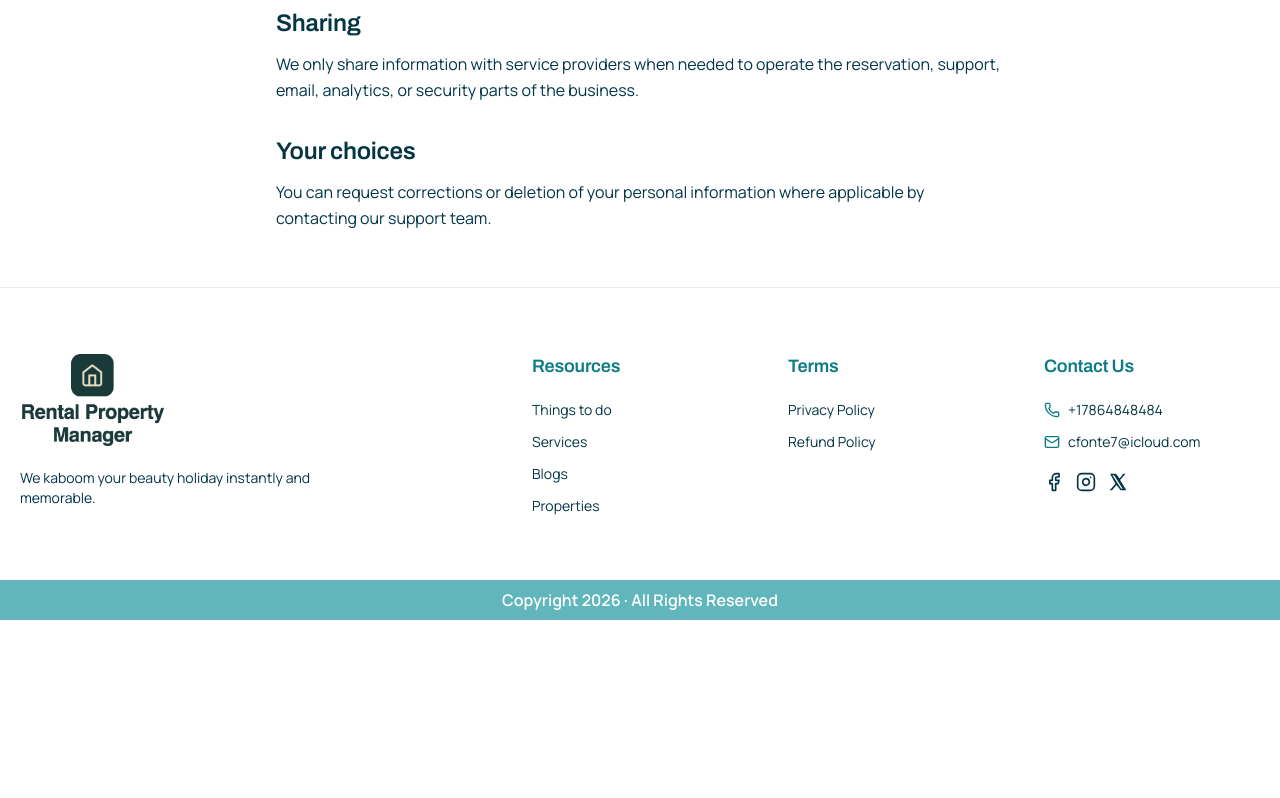
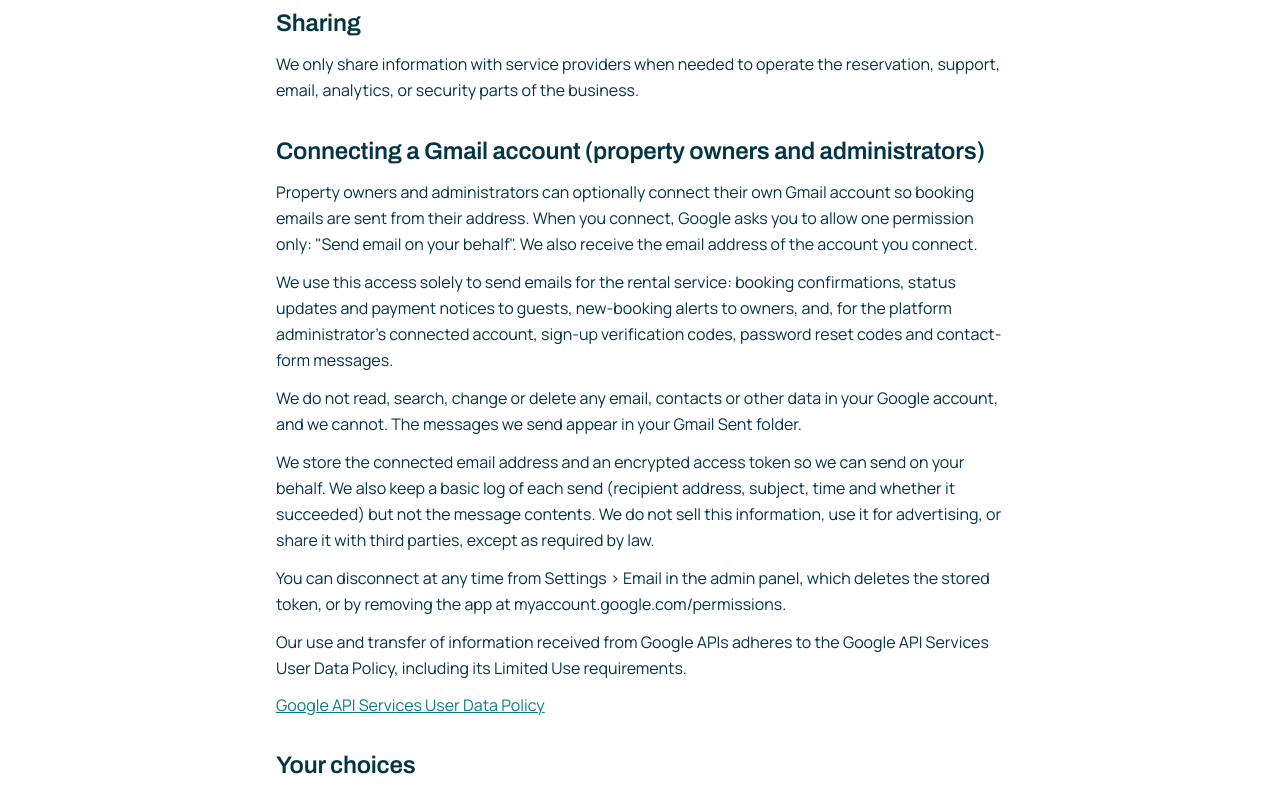
Before and after one commit to ramseychad1/rental-property-manager, a Next.js app in the folder frontend/: page /privacy-policy in a window 1280 px wide. Shown: the part 560-1358 px from the top of the page. Before the commit the page ends 1180 px from the top, so only its background shows below. Built offline with nearby package versions, Linux system fonts and the light colour scheme; no server answers.

Commit message:
docs: add privacy policy section for Gmail integration

```diff
--- a/frontend/src/app/privacy-policy/page.js
+++ b/frontend/src/app/privacy-policy/page.js
@@ -17,6 +17,21 @@
     body: "We only share information with service providers when needed to operate the reservation, support, email, analytics, or security parts of the business.",
   },
   {
+    title: "Connecting a Gmail account (property owners and administrators)",
+    paragraphs: [
+      "Property owners and administrators can optionally connect their own Gmail account so booking emails are sent from their address. When you connect, Google asks you to allow one permission only: \"Send email on your behalf\". We also receive the email address of the account you connect.",
+      "We use this access solely to send emails for the rental service: booking confirmations, status updates and payment notices to guests, new-booking alerts to owners, and, for the platform administrator's connected account, sign-up verification codes, password reset codes and contact-form messages.",
+      "We do not read, search, change or delete any email, contacts or other data in your Google account, and we cannot. The messages we send appear in your Gmail Sent folder.",
+      "We store the connected email address and an encrypted access token so we can send on your behalf. We also keep a basic log of each send (recipient address, subject, time and whether it succeeded) but not the message contents. We do not sell this information, use it for advertising, or share it with third parties, except as required by law.",
+      "You can disconnect at any time from Settings > Email in the admin panel, which deletes the stored token, or by removing the app at myaccount.google.com/permissions.",
+      "Our use and transfer of information received from Google APIs adheres to the Google API Services User Data Policy, including its Limited Use requirements.",
+    ],
+    link: {
+      href: "https://developers.google.com/terms/api-services-user-data-policy",
+      text: "Google API Services User Data Policy",
+    },
+  },
+  {
     title: "Your choices",
     body: "You can request corrections or deletion of your personal information where applicable by contacting our support team.",
   },
@@ -29,15 +44,29 @@
         Privacy Policy
       </h1>
       <p className="mt-4 text-sm text-[var(--color-muted-foreground)]">
-        Last updated: May 17, 2026
+        Last updated: September 20, 2026
       </p>
       <div className="mt-8 space-y-8">
         {sections.map((section) => (
           <section key={section.title}>
             <h2 className="font-display text-2xl font-semibold">{section.title}</h2>
-            <p className="mt-3 leading-relaxed text-[var(--color-muted-foreground)]">
-              {section.body}
-            </p>
+            {(section.paragraphs ?? [section.body]).map((text) => (
+              <p key={text} className="mt-3 leading-relaxed text-[var(--color-muted-foreground)]">
+                {text}
+              </p>
+            ))}
+            {section.link && (
+              <p className="mt-3">
+                <a
+                  href={section.link.href}
+                  target="_blank"
+                  rel="noopener noreferrer"
+                  className="text-[var(--color-primary)] underline"
+                >
+                  {section.link.text}
+                </a>
+              </p>
+            )}
           </section>
         ))}
       </div>
```
